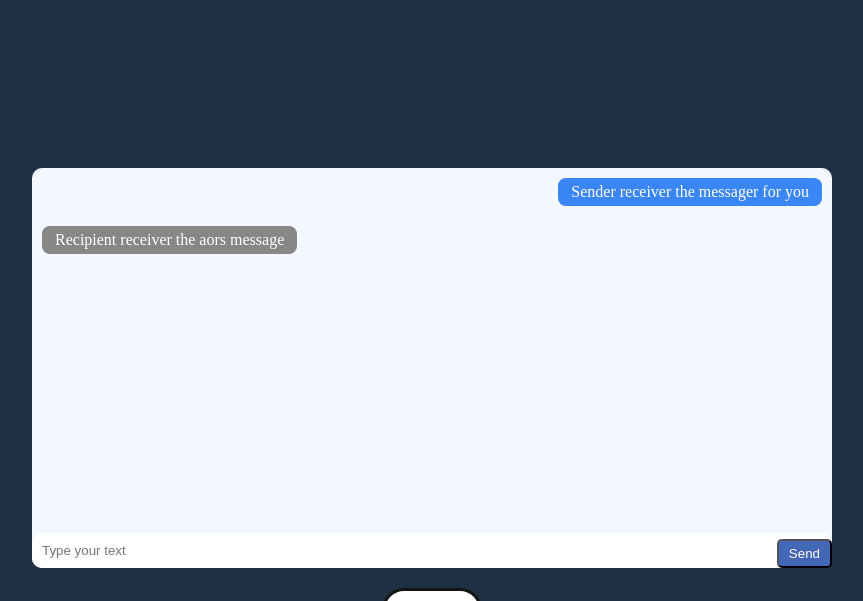
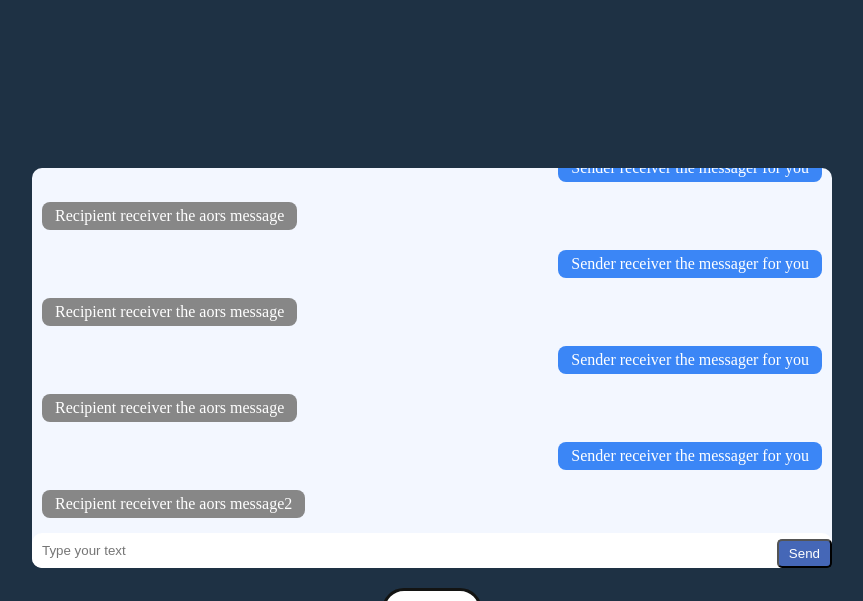
Before and after one commit to ruanllima/WebSentimentAnalysis, a Flask app: page / in a window 1280 px wide. Shown: the part 57-658 px from the top of the page, without its empty margins (208-1071 px from the left). Run offline with Flask 3, Linux system fonts and the light colour scheme; parts of the project's set-up code (start-up, migrations or seed data) failed here and were passed over.

Commit message:
FEAT | Developing chat scrolling functionality

```diff
--- a/app/static/css/style.css
+++ b/app/static/css/style.css
@@ -28,7 +28,7 @@
 .app-form {
     margin: 0;
     display: flex;
-    flex-direction: inline;
+    flex-direction: column;
     justify-content: center;
     background: #f3f7ffff;
     align-items: center;
@@ -87,9 +87,10 @@
 }
 
 .scroll-msg {
-    height: 100%;
+    height: 90%;
     width: 100%;
-    position: absolute;
+    overflow-y: auto;
+    margin-bottom: auto;
 }
 
 .conteiner-msg {
@@ -116,3 +117,9 @@
     color: white;
     margin: 10px;
 }
+
+.form-bottom {
+    display: flex;
+    flex-direction: inline;
+    width: 100%;
+}
--- /dev/null
+++ b/app/static/js/script.js
@@ -0,0 +1,4 @@
+
+const element = document.getElementById("scroll-msg");
+element.scrollTop = element.scrollHeight
+console.log("OII");
--- a/app/templates/index.html
+++ b/app/templates/index.html
@@ -13,15 +13,26 @@
     <main class="app-main">
         <div class="app-div-form">
             <form class="app-form" method="POST" action="/predict">
-                <div class="scroll-msg">
+                <div id="scroll-msg" class="scroll-msg">
                     <div class="conteiner-msg">
                         <div class="sender-msg">Sender receiver the messager for you</div>
                         <div class="recipient-msg">Recipient receiver the aors message</div>
+                        <div class="sender-msg">Sender receiver the messager for you</div>
+                        <div class="recipient-msg">Recipient receiver the aors message</div>
+                        <div class="sender-msg">Sender receiver the messager for you</div>
+                        <div class="recipient-msg">Recipient receiver the aors message</div>
+                        <div class="sender-msg">Sender receiver the messager for you</div>
+                        <div class="recipient-msg">Recipient receiver the aors message</div>
+                        <div class="sender-msg">Sender receiver the messager for you</div>
+                        <div class="recipient-msg">Recipient receiver the aors message2</div>
                     </div>
                 </div>
 
-                <input name="text" type="text" placeholder="Type your text">
-                <button>Send</button>
+                <div class="form-bottom">
+                    <input name="text" type="text" placeholder="Type your text">
+                    <button>Send</button>
+                </div>
+
 
             </form>
             <div class="indicator {{ result }}">{{ result.capitalize() }}</div>
@@ -29,5 +40,7 @@
         </div>
     </main>
     <footer></footer>
+    <script src="../static/js/script.js">
+    </script>
 </body>
 </html>
```
